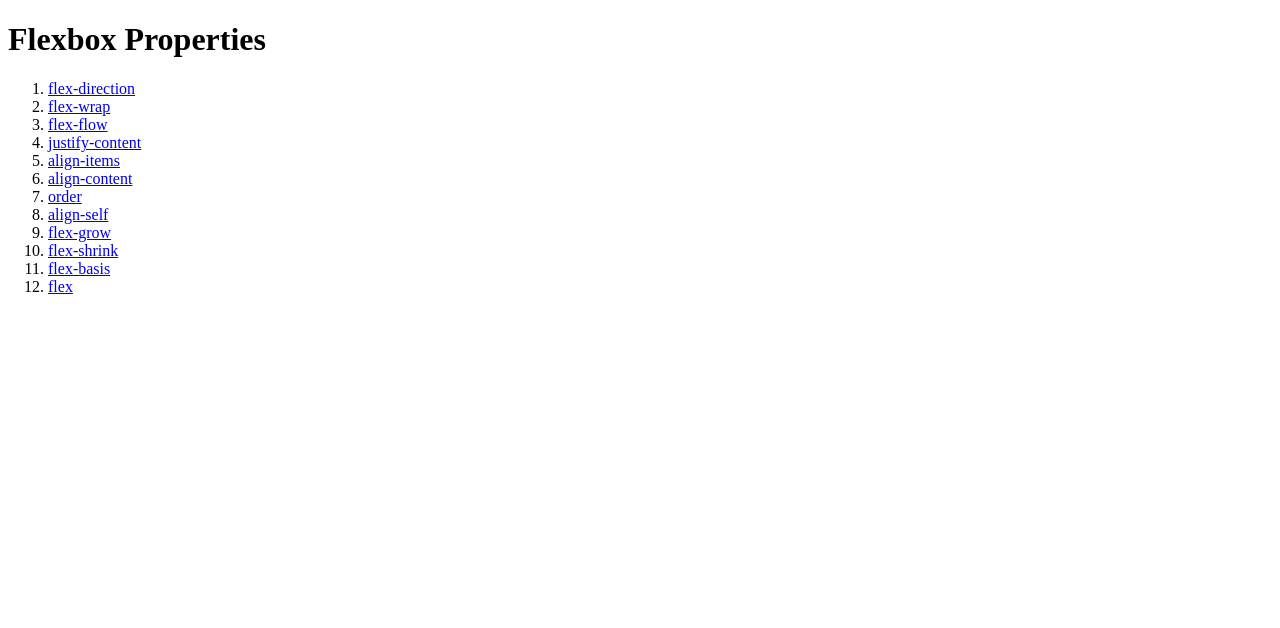
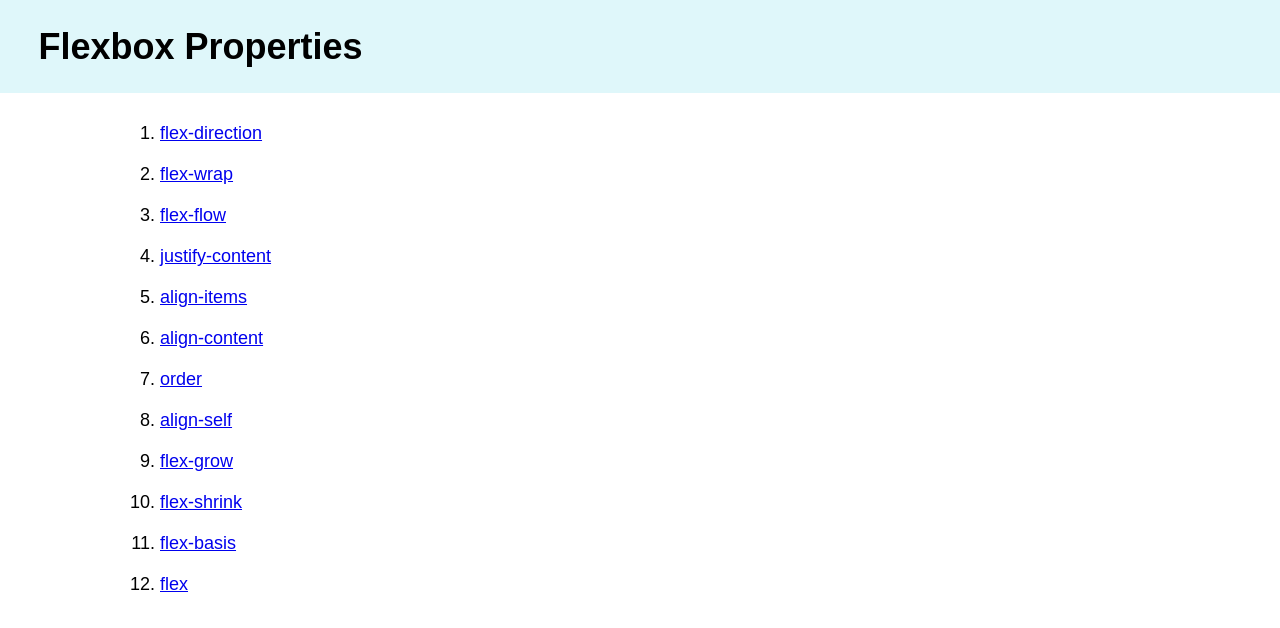
Before and after one commit to divyapanackal/flexbox, a plain HTML site: page index.html in a window 1280 px wide. Drawn offline with Linux system fonts and the light colour scheme.

Commit message:
index html

```diff
--- a/index.html
+++ b/index.html
@@ -5,6 +5,7 @@
   <meta charset="UTF-8">
   <title>Flexbox Demo</title>
   <meta name="viewport" content="width=device-width, initial-scale=1">
+  <link rel="stylesheet" type="text/css" href="build/main.css">
 </head>
 
 <body>
```
